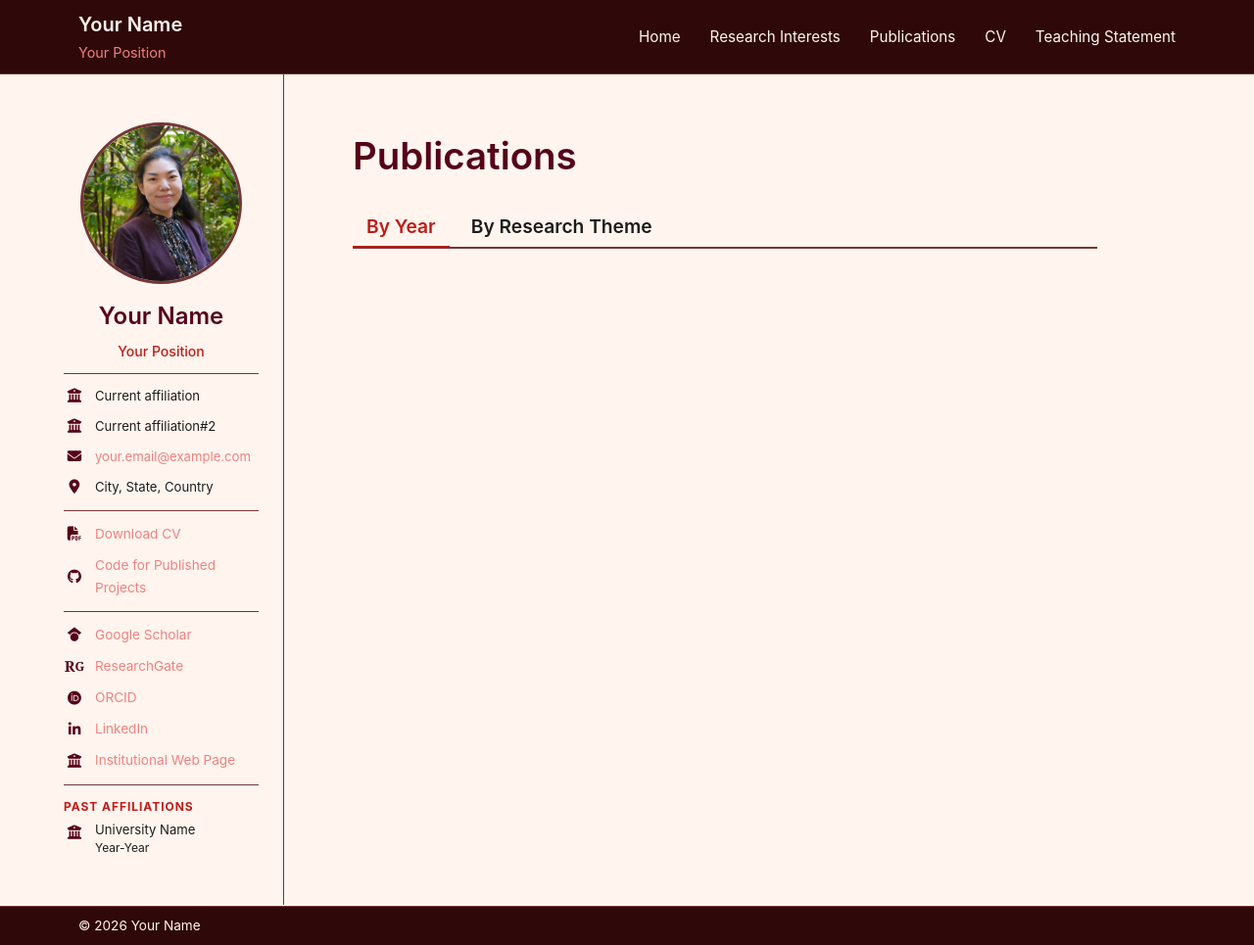
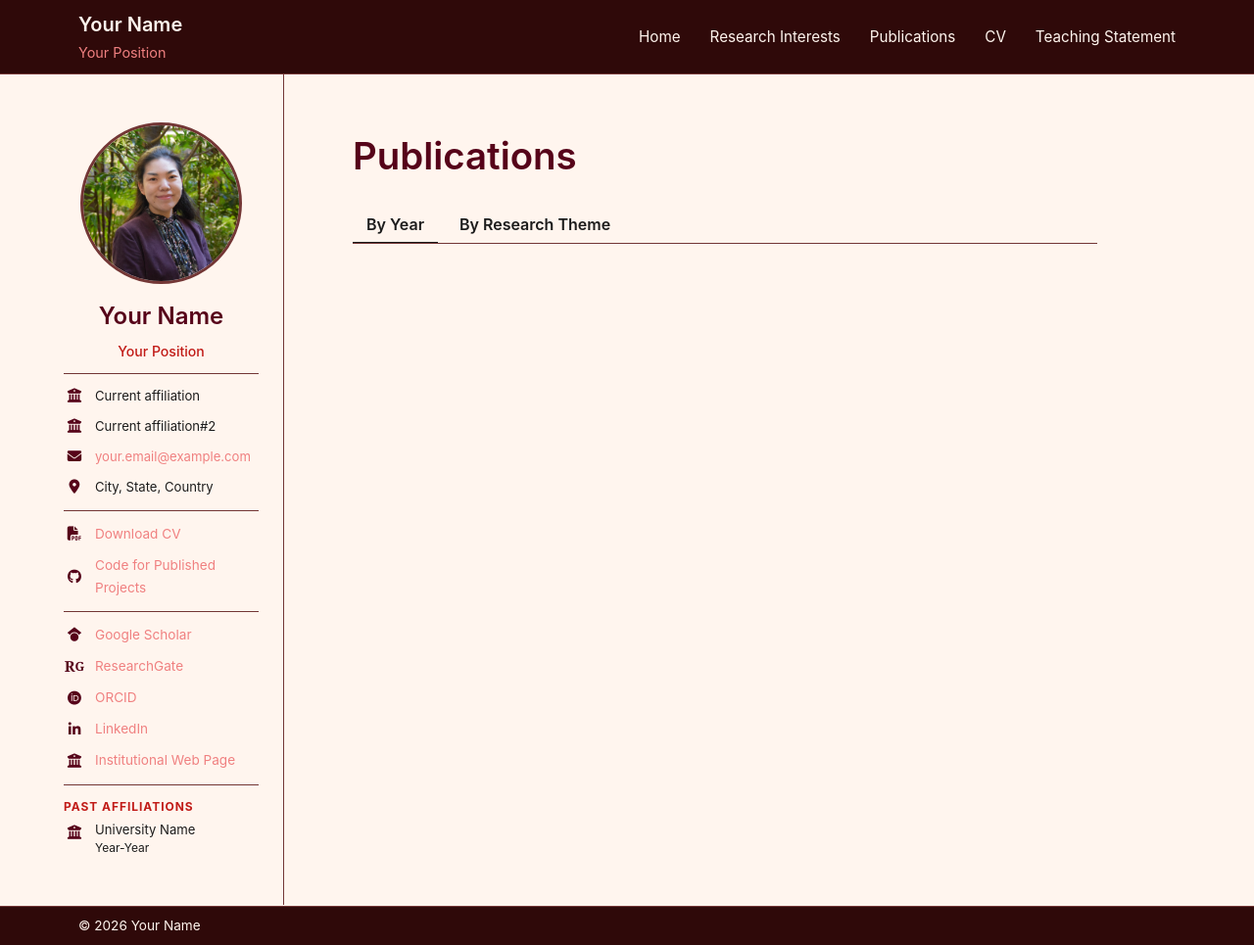
Before and after one commit to isugiura/isugiura.github.io, a Jekyll site: the page built from publications.md, in a window 1280 px wide and 965 px high. Shown: the whole window at 98% size. Built offline with Jekyll 4.4.1, drawn with Linux system fonts in a browser that asks for light colours.

Commit message:
Updating publications views

```diff
--- a/assets/css/style.scss
+++ b/assets/css/style.scss
@@ -728,7 +728,7 @@ span.publication-theme {
 
   margin-bottom: 15px;
 
-  border-bottom: 2px solid var(--border);
+  border-bottom: 1px solid var(--border);
 }
 
 
@@ -744,7 +744,7 @@ span.publication-theme {
 
   font-family: inherit;
 
-  font-size: 1.2rem;
+  font-size: 1.0rem;
   font-weight: 600;
 
   cursor: pointer;
@@ -752,14 +752,14 @@ span.publication-theme {
 
 
 .publication-tab:hover {
-  color: var(--accent);
+  color: var(--text-header);
 }
 
 
 .publication-tab.active {
-  color: var(--accent);
+  color: var(--text-header);
 
-  border-bottom-color: var(--accent);
+  border-bottom-color: 3px solid var(--text-header);
 }
 
 
@@ -780,18 +780,28 @@ span.publication-theme {
    ========================================================= */
 
 .publication-year {
-  margin-top: 40px;
-  margin-bottom: 22px;
+  margin-top: 10px;
+  margin-bottom: 10px;
 
+  padding-top: 0;
   padding-bottom: 7px;
 
-  border-bottom: 1px solid var(--border);
+  border-top: none;
+  border-bottom: none;
 
-  color: var(--text-section);
+  color: var(--accent);
 
   font-size: 1.35rem;
   font-weight: 600;
 }
+
+
+.publication-theme-section:first-child .publication-theme-heading {
+  margin-top: 0;
+
+  border-top: none;
+}
+
 
 
 /* =========================================================
@@ -824,6 +834,8 @@ span.publication-theme {
 
 .publication-theme-section:first-child .publication-theme-heading {
   margin-top: 0;
+
+  border-top: none;
 }
 
 
```
